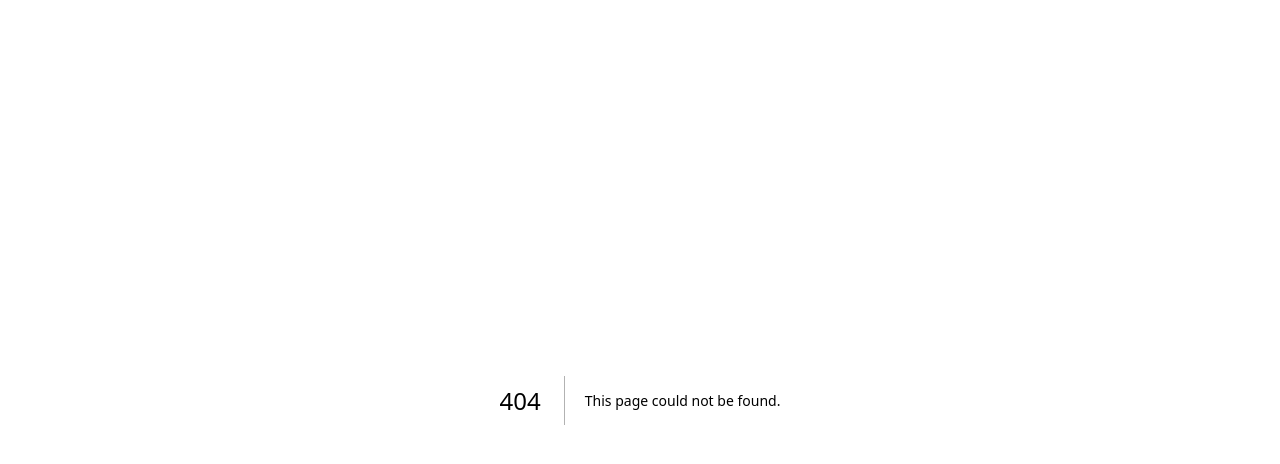
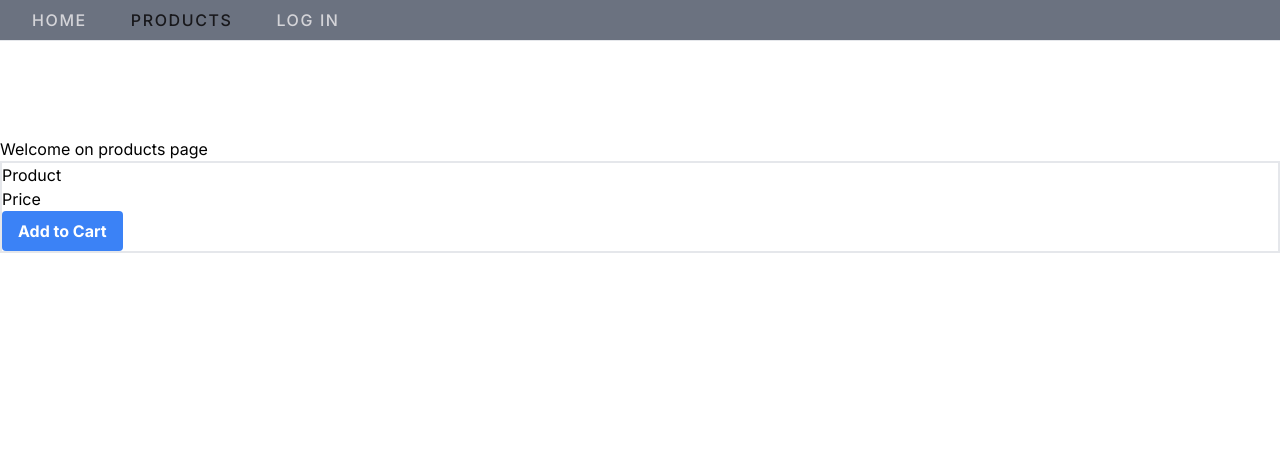
Before and after one commit to Tendrun/StronaInternetowa, a Next.js app in the folder perceptusprojet/: page /ProductsList in a window 1280 px wide. Before the commit this address had no page. Shown: the top 464 px of the page. Built offline with nearby package versions, Linux system fonts and the light colour scheme.

Commit message:
Linki zrobione
Linki zrobione

```diff
--- a/perceptusprojet/Database/DB.ts
+++ b/perceptusprojet/Database/DB.ts
@@ -39,8 +39,6 @@ const CreateUser = (
 export async function AddUser(Pesel_, Email_, Imie_, Nazwisko_, Haslo_){
   console.log("Pesel_ = " + Pesel_ + " Imie_ = " + Imie_ + " Nazwisko_ = " + Nazwisko_);
 
-  const prisma = new PrismaClient()
-
   console.log("Prisma = " + prisma);
 
    await prisma.tabletest.create({
--- /dev/null
+++ b/perceptusprojet/app/Components/ProductComponent/AddToCart.jsx
@@ -0,0 +1,12 @@
+'use client'
+import React from 'react'
+
+const AddToCart = () => {
+    return (
+        <div>
+            <button className="bg-blue-500 hover:bg-blue-700 text-white font-bold py-2 px-4 rounded" onClick={() => console.log('you clicked me')}> Add to Cart </button>
+        </div>
+    )
+}
+
+export default AddToCart
--- /dev/null
+++ b/perceptusprojet/app/Components/ProductComponent/Product.jsx
@@ -0,0 +1,14 @@
+import AddToCart from "./AddToCart"
+
+
+const Product = () => {
+    return (
+      <div className="border-2">
+        <h1> Product </h1>
+        <h2> Price </h2>
+        <AddToCart />
+      </div>
+    )
+}
+
+export default Product
--- a/perceptusprojet/app/Getdata/page.jsx
+++ b/perceptusprojet/app/LoginPage/page.jsx
@@ -1,7 +1,5 @@
-"use client"
-import { METHODS } from 'http';
+'use client'
 import React, { useState, useEffect } from 'react';
-
 
 export default function Home(){
 
@@ -10,6 +8,7 @@ export default function Home(){
     const [password, setPassword] = useState('');
     const [errors, setErrors] = useState({});
     const [isFormValid, setIsFormValid] = useState(false);
+
 
     useEffect(() => {
         validateForm();
@@ -48,7 +47,7 @@ export default function Home(){
                 name, email, password
             }
 
-            const res = await fetch('http://localhost:3000/Getdata', {
+            const res = await fetch('http://localhost:3000/LoginPage', {
                 method: "POST",
                 headers: {"Content-Type": "application/json"},
                 body: JSON.stringify(UserData)
@@ -57,7 +56,7 @@ export default function Home(){
 
             if(res.status === 201){
                 router.refresh()
-                router.push('/Getdata');
+                router.push('/LoginPage');
             }
 
         } else {
--- /dev/null
+++ b/perceptusprojet/app/NavBar.jsx
@@ -0,0 +1,36 @@
+'use client'
+
+import Link from 'next/link'
+import { usePathname } from 'next/navigation'
+import React from 'react'
+
+const NavBar = () => {
+    const currentPath = usePathname();
+
+
+    const links = [
+        { label: "Home", href: "/" },
+        { label: "Products", href: "/ProductsList" },
+        { label: "Log in", href: "/LoginPage" },
+    ]
+
+    return (
+        <header className='bg-gray-500 py-2 border-b'>
+          <nav>
+            <ul className='flex gap-11 font-medium uppercase tracking-widest mx-8'>
+                {
+                    links.map(link =>
+                    <Link
+                        key={link.href} className={`${ link.href === currentPath ? 'text-zinc-900' : 'text-zinc-300'} hover:text-zinc-800 transition-colors`}
+                        href={link.href}> { link.label }
+                    </Link>
+                    )
+                }
+
+            </ul>
+          </nav>
+        </header>
+    )
+}
+
+export default NavBar
--- /dev/null
+++ b/perceptusprojet/app/ProductsList/layout.js
@@ -0,0 +1,15 @@
+
+export default function RootLayout({ children }) {
+  return (
+    <section className='py-24'>
+        <div className='container flex'>
+            <div className='container flex'>
+                <div className='flex gap-6 text-sm font-medium uppercase tracking-tight'>
+
+                </div>
+            </div>
+        </div>
+        <main> { children } </main>
+    </section>
+  )
+}
--- /dev/null
+++ b/perceptusprojet/app/ProductsList/page.jsx
@@ -0,0 +1,12 @@
+import Product from '/app/Components/ProductComponent/Product';
+
+
+export default function Home() {
+    return (
+      <main>
+
+        <h1> Welcome on products page </h1>
+        <Product></Product>
+      </main>
+    )
+}
--- a/perceptusprojet/app/globals.css
+++ b/perceptusprojet/app/globals.css
@@ -8,20 +8,12 @@
   --background-end-rgb: 255, 255, 255;
 }
 
-@media (prefers-color-scheme: dark) {
+@media (prefers-color-scheme: white) {
   :root {
     --foreground-rgb: 255, 255, 255;
-    --background-start-rgb: 0, 0, 0;
-    --background-end-rgb: 0, 0, 0;
   }
 }
 
 body {
   color: rgb(var(--foreground-rgb));
-  background: linear-gradient(
-      to bottom,
-      transparent,
-      rgb(var(--background-end-rgb))
-    )
-    rgb(var(--background-start-rgb));
 }
--- a/perceptusprojet/app/layout.js
+++ b/perceptusprojet/app/layout.js
@@ -1,17 +1,22 @@
 import { Inter } from 'next/font/google'
+import NavBar from 'app/NavBar'
 import './globals.css'
 
 const inter = Inter({ subsets: ['latin'] })
 
 export const metadata = {
-  title: 'Create Next App',
-  description: 'Generated by create next app',
+  title: 'online store website',
+  description: 'online store website',
 }
 
 export default function RootLayout({ children }) {
   return (
     <html lang="en">
-      <body className={inter.className}>{children}</body>
+      <body className={inter.className}>
+
+      <NavBar />
+      <main>{children}</main>
+      </body>
     </html>
   )
 }
--- a/perceptusprojet/app/page.js
+++ /dev/null
@@ -1,113 +0,0 @@
-import Image from 'next/image'
-
-export default function Home() {
-  return (
-    <main className="flex min-h-screen flex-col items-center justify-between p-24">
-      <div className="z-10 max-w-5xl w-full items-center justify-between font-mono text-sm lg:flex">
-        <p className="fixed left-0 top-0 flex w-full justify-center border-b border-gray-300 bg-gradient-to-b from-zinc-200 pb-6 pt-8 backdrop-blur-2xl dark:border-neutral-800 dark:bg-zinc-800/30 dark:from-inherit lg:static lg:w-auto  lg:rounded-xl lg:border lg:bg-gray-200 lg:p-4 lg:dark:bg-zinc-800/30">
-          Get started by editing&nbsp;
-          <code className="font-mono font-bold">app/page.js</code>
-        </p>
-        <div className="fixed bottom-0 left-0 flex h-48 w-full items-end justify-center bg-gradient-to-t from-white via-white dark:from-black dark:via-black lg:static lg:h-auto lg:w-auto lg:bg-none">
-          <a
-            className="pointer-events-none flex place-items-center gap-2 p-8 lg:pointer-events-auto lg:p-0"
-            href="https://vercel.com?utm_source=create-next-app&utm_medium=appdir-template&utm_campaign=create-next-app"
-            target="_blank"
-            rel="noopener noreferrer"
-          >
-            By{' '}
-            <Image
-              src="/vercel.svg"
-              alt="Vercel Logo"
-              className="dark:invert"
-              width={100}
-              height={24}
-              priority
-            />
-          </a>
-        </div>
-      </div>
-
-      <div className="relative flex place-items-center before:absolute before:h-[300px] before:w-[480px] before:-translate-x-1/2 before:rounded-full before:bg-gradient-radial before:from-white before:to-transparent before:blur-2xl before:content-[''] after:absolute after:-z-20 after:h-[180px] after:w-[240px] after:translate-x-1/3 after:bg-gradient-conic after:from-sky-200 after:via-blue-200 after:blur-2xl after:content-[''] before:dark:bg-gradient-to-br before:dark:from-transparent before:dark:to-blue-700 before:dark:opacity-10 after:dark:from-sky-900 after:dark:via-[#0141ff] after:dark:opacity-40 before:lg:h-[360px] z-[-1]">
-        <Image
-          className="relative dark:drop-shadow-[0_0_0.3rem_#ffffff70] dark:invert"
-          src="/next.svg"
-          alt="Next.js Logo"
-          width={180}
-          height={37}
-          priority
-        />
-      </div>
-
-      <div className="mb-32 grid text-center lg:max-w-5xl lg:w-full lg:mb-0 lg:grid-cols-4 lg:text-left">
-        <a
-          href="https://nextjs.org/docs?utm_source=create-next-app&utm_medium=appdir-template&utm_campaign=create-next-app"
-          className="group rounded-lg border border-transparent px-5 py-4 transition-colors hover:border-gray-300 hover:bg-gray-100 hover:dark:border-neutral-700 hover:dark:bg-neutral-800/30"
-          target="_blank"
-          rel="noopener noreferrer"
-        >
-          <h2 className={`mb-3 text-2xl font-semibold`}>
-            Docs{' '}
-            <span className="inline-block transition-transform group-hover:translate-x-1 motion-reduce:transform-none">
-              -&gt;
-            </span>
-          </h2>
-          <p className={`m-0 max-w-[30ch] text-sm opacity-50`}>
-            Find in-depth information about Next.js features and API.
-          </p>
-        </a>
-
-        <a
-          href="https://nextjs.org/learn?utm_source=create-next-app&utm_medium=appdir-template-tw&utm_campaign=create-next-app"
-          className="group rounded-lg border border-transparent px-5 py-4 transition-colors hover:border-gray-300 hover:bg-gray-100 hover:dark:border-neutral-700 hover:dark:bg-neutral-800 hover:dark:bg-opacity-30"
-          target="_blank"
-          rel="noopener noreferrer"
-        >
-          <h2 className={`mb-3 text-2xl font-semibold`}>
-            Learn{' '}
-            <span className="inline-block transition-transform group-hover:translate-x-1 motion-reduce:transform-none">
-              -&gt;
-            </span>
-          </h2>
-          <p className={`m-0 max-w-[30ch] text-sm opacity-50`}>
-            Learn about Next.js in an interactive course with&nbsp;quizzes!
-          </p>
-        </a>
-
-        <a
-          href="https://vercel.com/templates?framework=next.js&utm_source=create-next-app&utm_medium=appdir-template&utm_campaign=create-next-app"
-          className="group rounded-lg border border-transparent px-5 py-4 transition-colors hover:border-gray-300 hover:bg-gray-100 hover:dark:border-neutral-700 hover:dark:bg-neutral-800/30"
-          target="_blank"
-          rel="noopener noreferrer"
-        >
-          <h2 className={`mb-3 text-2xl font-semibold`}>
-            Templates{' '}
-            <span className="inline-block transition-transform group-hover:translate-x-1 motion-reduce:transform-none">
-              -&gt;
-            </span>
-          </h2>
-          <p className={`m-0 max-w-[30ch] text-sm opacity-50`}>
-            Explore the Next.js 13 playground.
-          </p>
-        </a>
-
-        <a
-          href="https://vercel.com/new?utm_source=create-next-app&utm_medium=appdir-template&utm_campaign=create-next-app"
-          className="group rounded-lg border border-transparent px-5 py-4 transition-colors hover:border-gray-300 hover:bg-gray-100 hover:dark:border-neutral-700 hover:dark:bg-neutral-800/30"
-          target="_blank"
-          rel="noopener noreferrer"
-        >
-          <h2 className={`mb-3 text-2xl font-semibold`}>
-            Deploy{' '}
-            <span className="inline-block transition-transform group-hover:translate-x-1 motion-reduce:transform-none">
-              -&gt;
-            </span>
-          </h2>
-          <p className={`m-0 max-w-[30ch] text-sm opacity-50`}>
-            Instantly deploy your Next.js site to a shareable URL with Vercel.
-          </p>
-        </a>
-      </div>
-    </main>
-  )
-}
--- /dev/null
+++ b/perceptusprojet/app/page.jsx
@@ -0,0 +1,11 @@
+
+
+export default function Home() {
+  return (
+    <main>
+
+      <h1> Welcome on main page </h1>
+
+    </main>
+  )
+}
```
